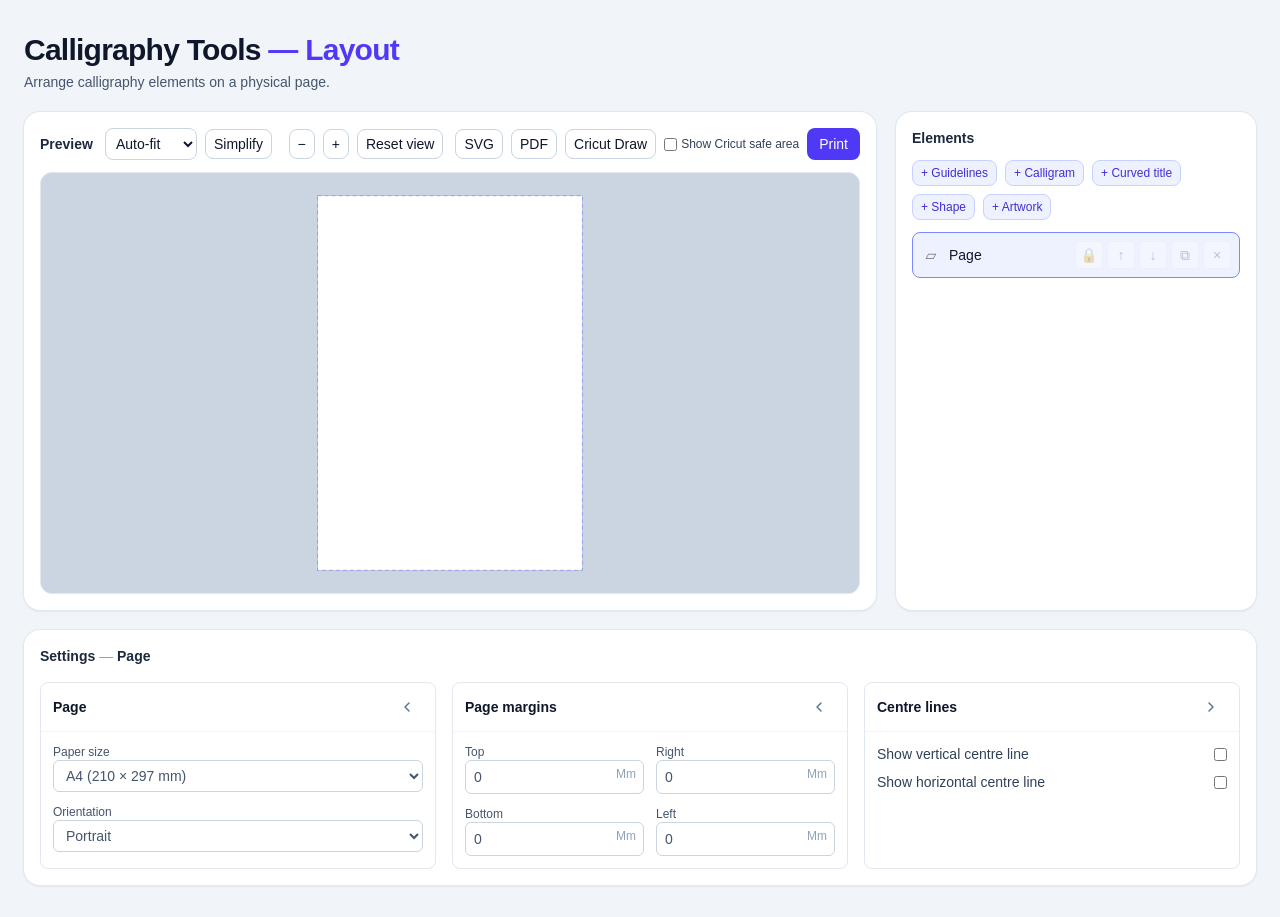
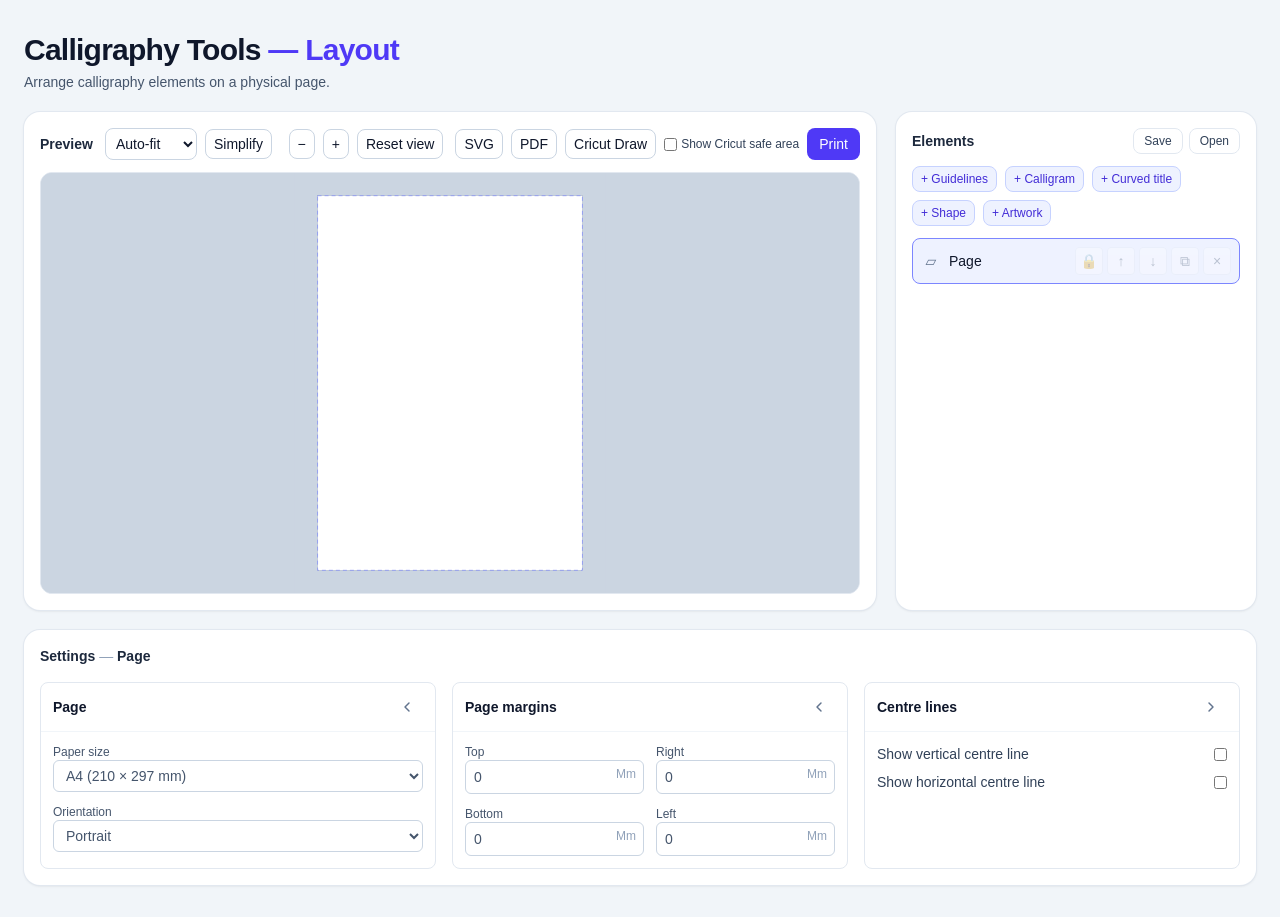
Before and after one commit to mashw/calligraphy-tools, a Next.js app: page /layout in a window 1280 px wide. Built offline with nearby package versions, Linux system fonts and the light colour scheme.

Commit message:
Add layout save and open controls

```diff
--- a/src/components/layout/LayersPanel.tsx
+++ b/src/components/layout/LayersPanel.tsx
@@ -1,21 +1,32 @@
 'use client';
 
 import type { ElementType, LayoutElement } from '@/lib/layout/types';
+
+export type DesignMessage = { kind: 'success' | 'error'; text: string };
 
 type Props = {
   className?: string;
   elements: LayoutElement[]; selectedId: string; onSelect: (id: string) => void;
   onAdd: (type: Exclude<ElementType, 'page'|'artwork'>) => void; onAddArtwork:(files:FileList)=>void; artworkMessage:string|null; onToggleLock: (id: string) => void;
   onMove: (id: string, direction: -1 | 1) => void; onDuplicate: (id: string) => void; onDelete: (id: string) => void;
+  onSaveDesign: () => void; onOpenDesign: (file: File) => void | Promise<void>; designMessage: DesignMessage | null;
 };
 
 const icons: Record<ElementType, string> = { page: '▱', guidelines: '☰', calligram: '◯', 'curved-title': '⌒', shape: '◇', artwork:'✧' };
 const button = 'h-7 w-7 rounded border border-slate-200 bg-white text-slate-600 hover:bg-slate-100 disabled:cursor-not-allowed disabled:opacity-30';
+const fileButton = 'rounded-lg border border-slate-200 bg-white px-2.5 py-1 text-xs font-medium text-slate-700 hover:bg-slate-50';
 
-export default function LayersPanel({ className = '', elements, selectedId, onSelect, onAdd, onAddArtwork, artworkMessage, onToggleLock, onMove, onDuplicate, onDelete }: Props) {
+export default function LayersPanel({ className = '', elements, selectedId, onSelect, onAdd, onAddArtwork, artworkMessage, onToggleLock, onMove, onDuplicate, onDelete, onSaveDesign, onOpenDesign, designMessage }: Props) {
   const additions: [Exclude<ElementType, 'page'|'artwork'>, string][] = [['guidelines', 'Guidelines'], ['calligram', 'Calligram'], ['curved-title', 'Curved title'], ['shape', 'Shape']];
   return <section className={`flex min-h-0 flex-col rounded-2xl bg-white p-4 shadow-sm ring-1 ring-slate-200 ${className}`}>
-    <h2 className="font-semibold text-slate-800">Elements</h2>
+    <div className="flex items-center justify-between gap-3">
+      <h2 className="font-semibold text-slate-800">Elements</h2>
+      <div className="flex shrink-0 items-center gap-1.5">
+        <button type="button" onClick={onSaveDesign} className={fileButton} title="Save this layout design to a file">Save</button>
+        <label className={`cursor-pointer ${fileButton}`} title="Open a saved layout design">Open<input className="sr-only" type="file" accept=".json,.calligraphy-layout.json,application/json" onChange={event=>{const file=event.target.files?.[0];if(file)void onOpenDesign(file);event.target.value='';}}/></label>
+      </div>
+    </div>
+    {designMessage&&<p className={`mt-2 text-xs ${designMessage.kind==='error'?'text-red-700':'text-emerald-700'}`}>{designMessage.text}</p>}
     <div className="mt-3 flex flex-wrap gap-2">{additions.map(([type, label]) => <button key={type} onClick={() => onAdd(type)} className="rounded-lg border border-indigo-200 bg-indigo-50 px-2 py-1 text-xs font-medium text-indigo-700 hover:bg-indigo-100">+ {label}</button>)}<label className="cursor-pointer rounded-lg border border-indigo-200 bg-indigo-50 px-2 py-1 text-xs font-medium text-indigo-700 hover:bg-indigo-100">+ Artwork<input className="sr-only" type="file" accept=".svg,image/svg+xml" multiple onChange={event=>{if(event.target.files?.length)onAddArtwork(event.target.files);event.target.value='';}}/></label></div>
     {artworkMessage&&<p className="mt-2 text-xs text-amber-700">{artworkMessage}</p>}
     <div className="mt-3 min-h-0 space-y-1 overflow-y-auto">{elements.map((element, index) => {
```
